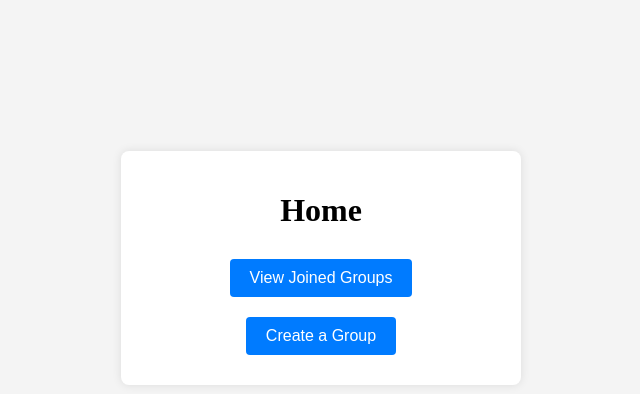
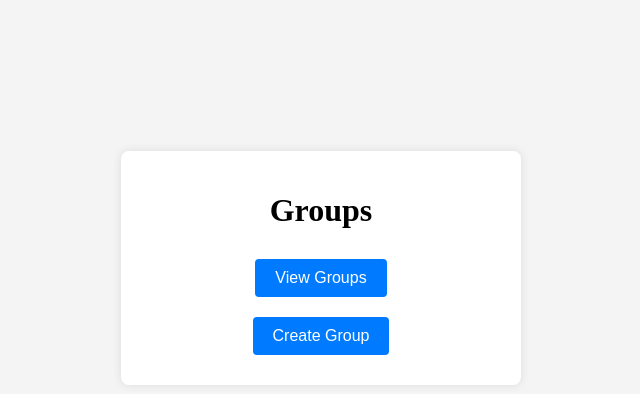
Before and after one commit to tanukiJami/Splittle, a Django app: page /homePage/ in a window 1280 px wide. Shown: the part 132-526 px from the top of the page, without its empty margins (319-959 px from the left). Run offline with Django 5.2, Linux system fonts and the light colour scheme.

Commit message:
Updated group selection.

```diff
--- a/splittle/homePage/templates/homePage.html
+++ b/splittle/homePage/templates/homePage.html
@@ -49,16 +49,16 @@
 </head>
 <body>
     <div class="container">
-        <h1>Home</h1>
+        <h1>Groups</h1>
         <div class="button-container">
             <!-- Button to view joined groups -->
             <a href="{% url 'viewGroups' %}">
-                <button type="button">View Joined Groups</button>
+                <button type="button">View Groups</button>
             </a>
 
             <!-- Button to create a new group -->
             <a href="{% url 'createGroup' %}">
-                <button type="button">Create a Group</button>
+                <button type="button">Create Group</button>
             </a>
         </div>
     </div>
```
Also changed, not shown: splittle/db.sqlite3.
